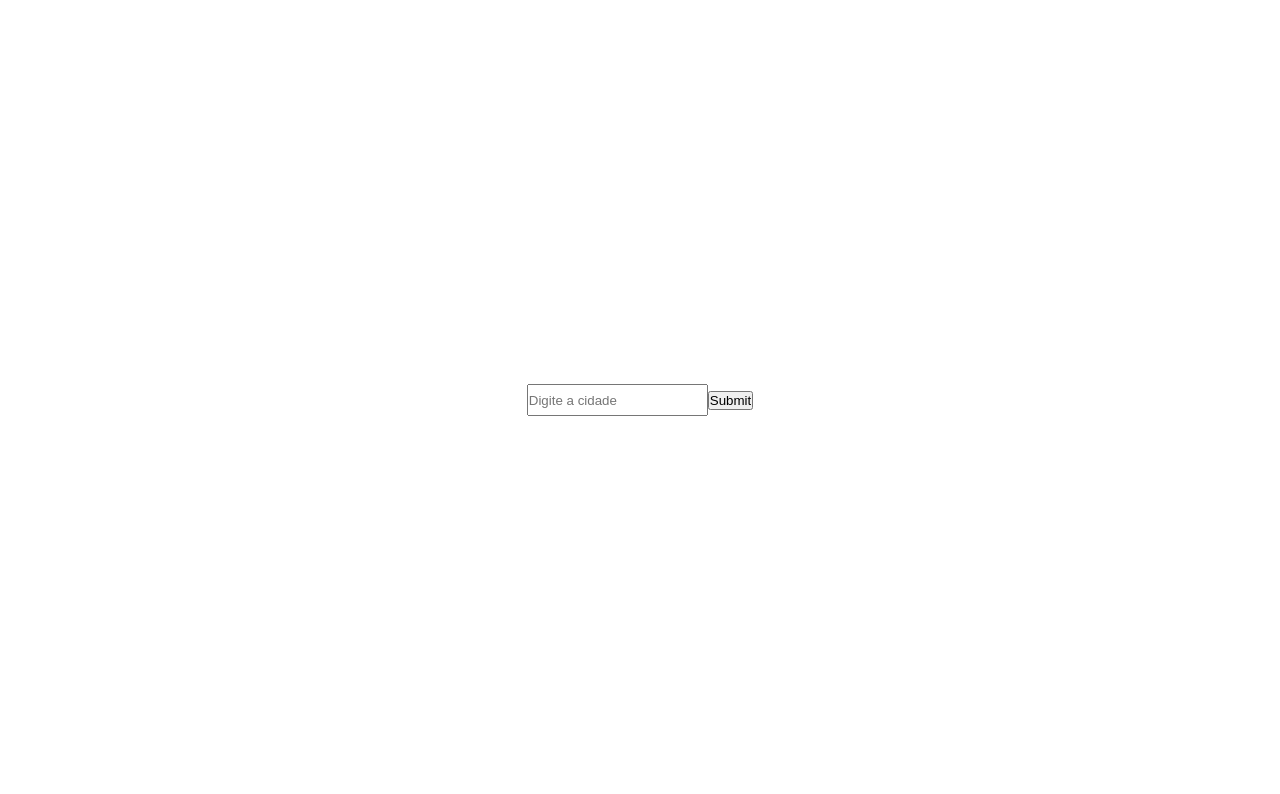
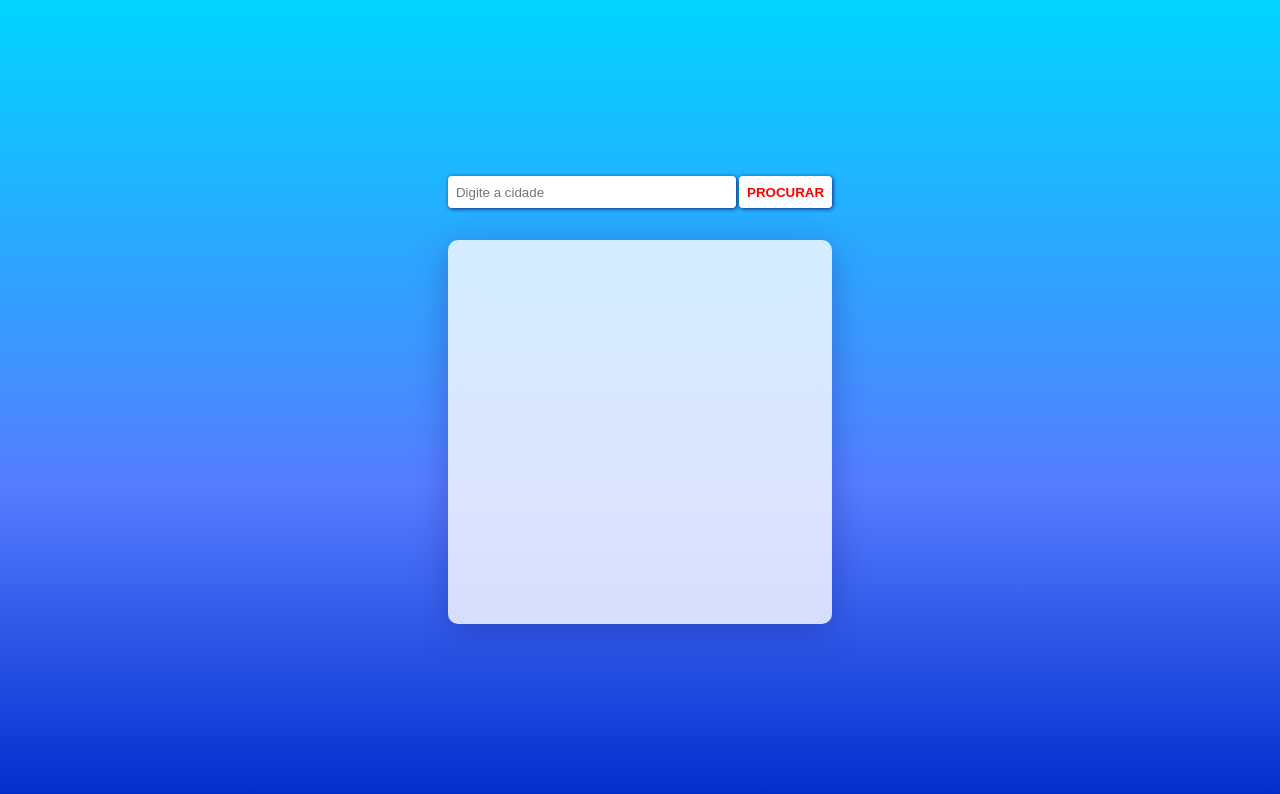
Before and after one commit to vitor0ferreira/weather-tracker, a Next.js app: page / in a window 1280 px wide. Shown: the top 794 px of the page. Built offline with nearby package versions, Linux system fonts and the light colour scheme.

Commit message:
searchBar prototype and layout defined

```diff
--- a/app/globals.css
+++ b/app/globals.css
@@ -10,8 +10,10 @@ main {
   flex-direction: column;
   justify-content: center;
   align-items: center;
+  gap: 2rem;
   min-height: 100vh;
   min-width: 100vw;
+  background: linear-gradient(0deg, rgba(2,45,205,1) 0%, rgba(85,124,255,1) 39%, rgba(0,213,255,1) 100%);
 }
 
 html,
--- a/app/page.module.css
+++ b/app/page.module.css
@@ -1,4 +1,49 @@
 .search_bar{
+  border-radius: 4px;
+  outline: none;
+  border: none;
+  filter: drop-shadow(1px 1px 2px rgba(5, 0, 75, 0.753));
+  background-color: white;
+  color: black;
+  padding: 0.5rem;
+  height: 2rem;
+  width: 18rem;
+}
+
+.submit{
+  border-radius: 4px;
+  background-color: white;
+  color: red;
+  text-decoration: none;
+  outline: none;
+  border: none;
+  font-weight: bold;
   height: 2rem;
   width: auto;
+  padding: 0.5rem;
+  cursor: pointer;
+  filter: drop-shadow(1px 1px 2px rgba(5, 0, 75, 0.753));
 }
+
+.submit:hover{
+  position: relative;
+  top: 1px;
+  left: 1px;
+}
+
+.form{
+  display: flex;
+  gap: 0.2rem;
+}
+
+.weather_section{
+  background-color: white;
+  aspect-ratio: 1/1;
+  height: auto;
+  width: 24rem;
+  background: rgba( 255, 255, 255, 0.8 );
+  box-shadow: 0 8px 32px 0 rgba( 31, 38, 135, 0.37 );
+  backdrop-filter: blur( 17px );
+  -webkit-backdrop-filter: blur( 17px );
+  border-radius: 10px;
+}
--- a/app/page.tsx
+++ b/app/page.tsx
@@ -1,18 +1,40 @@
+'use client';
+
 import Image from 'next/image'
 import styles from './page.module.css'
+import { Children, useState } from 'react'
+
 
 export default function Home() {
+
+  const [currentCity, setCurrentCity] = useState<string>();
+
+  const handleChange = (e:any) => {
+    setCurrentCity(e.target.value);
+    console.log(currentCity);
+  };
+
+  const formSubmit = () => {
+    console.log(currentCity);
+  };
+
   return (
     <main>
-      <form>
+      <form className={styles.form}>
         <input
           type='search'
           placeholder='Digite a cidade'
           required
           className={styles.search_bar}
+          onChange={handleChange}
         />
-        <input type='submit'/>
+        <button className={styles.submit} onClick={formSubmit}>
+          PROCURAR
+        </button>
       </form>
+      <section className={styles.weather_section}>
+
+      </section>
     </main>
   )
 }
--- a/next.config.js
+++ b/next.config.js
@@ -1,4 +1,5 @@
 /** @type {import('next').NextConfig} */
+
 const nextConfig = {}
 
 module.exports = nextConfig
```
